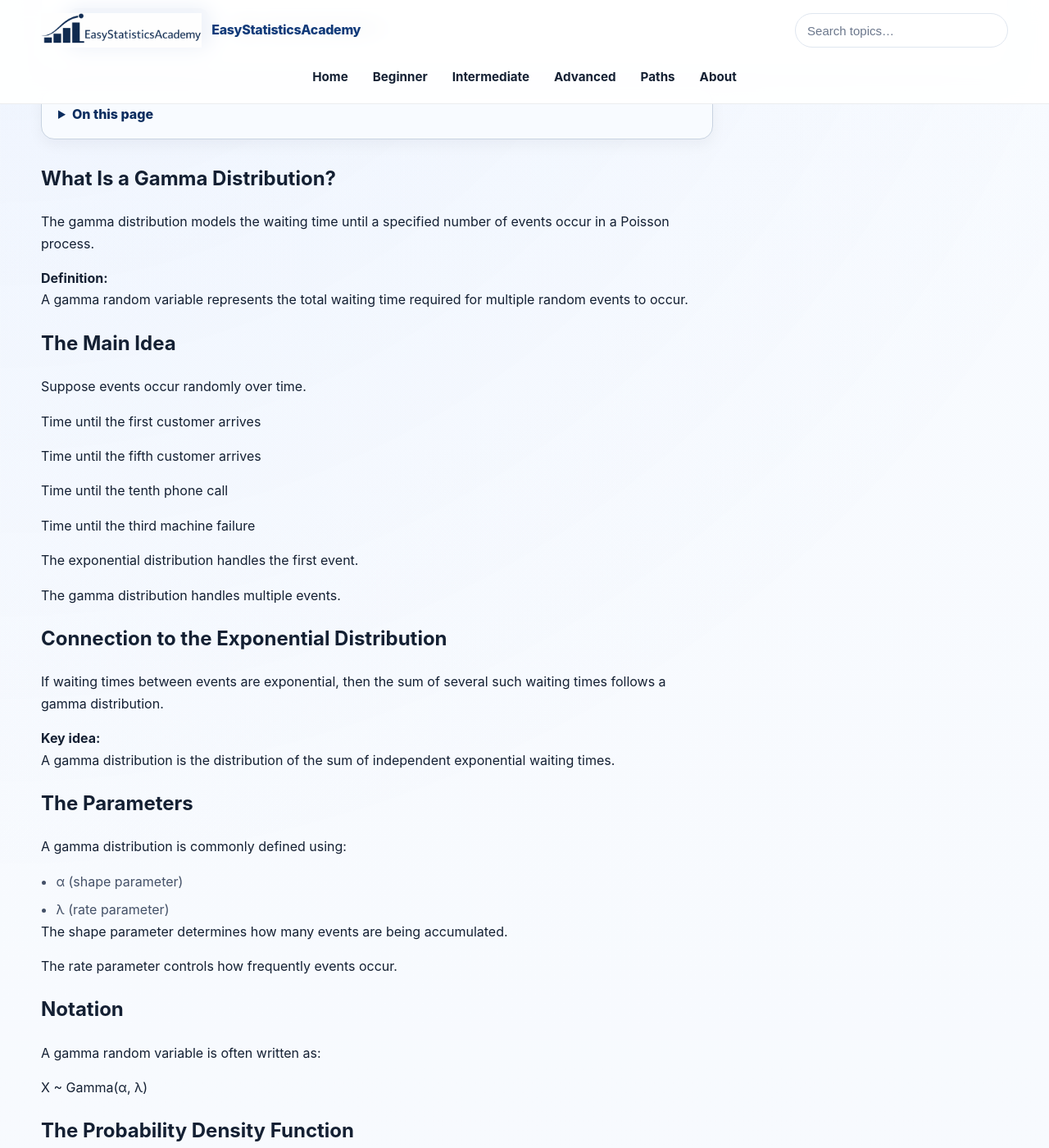
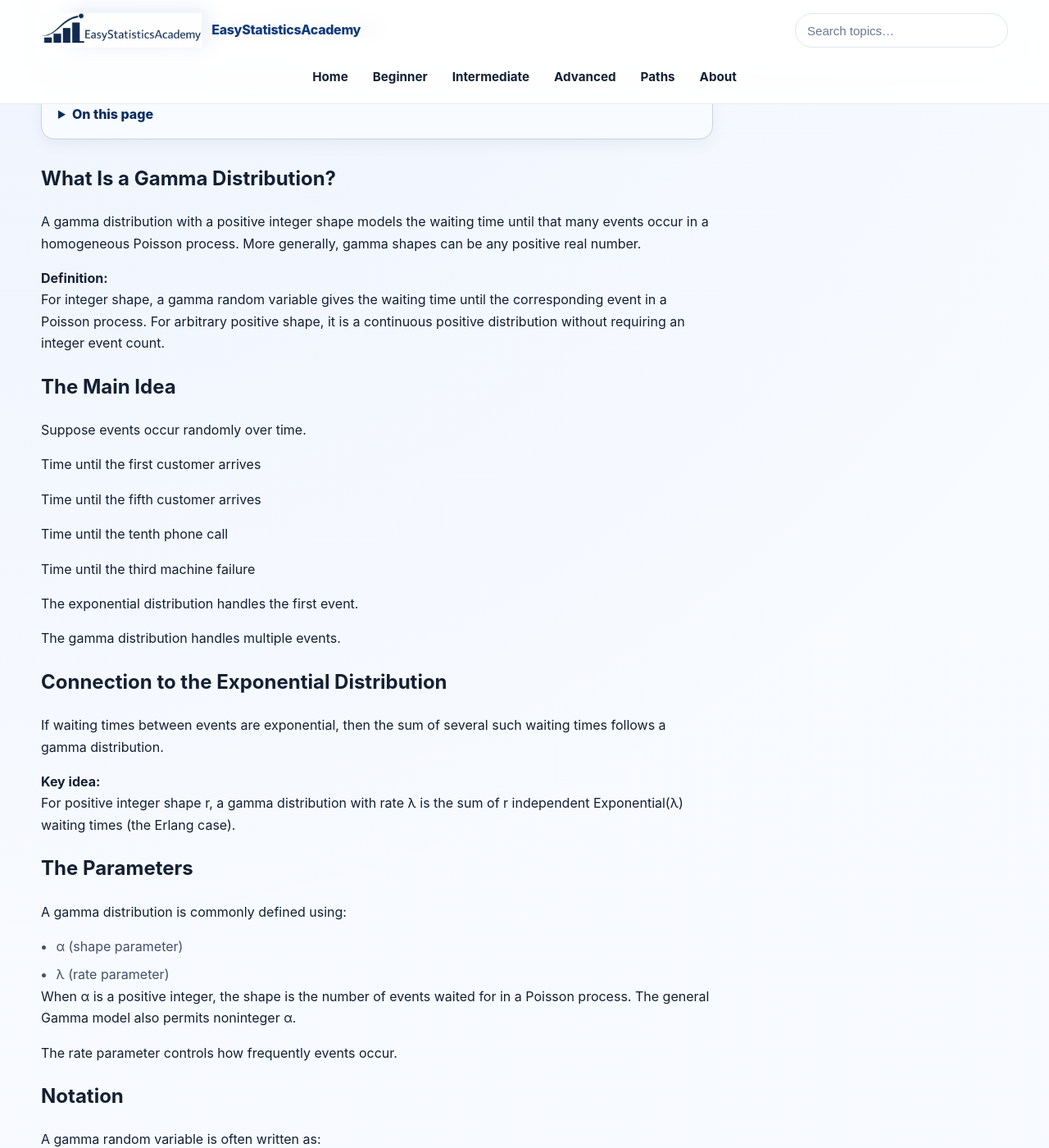
Before and after one commit to ammar-homaida-statistics/easystatisticsacademy, a Jekyll site: the page built from probability/distributions/gamma-distribution/index.md, in a window 1280 px wide and 1400 px high, scrolled down 408 px. Shown: the whole window at 82% size. Built offline with Jekyll 4.4.1, drawn with Linux system fonts in a browser that asks for light colours; some of the changed text lies outside the part shown.

Commit message:
Restore 8 verified expressions in gamma-distribution

```diff
--- a/probability/distributions/gamma-distribution/index.md
+++ b/probability/distributions/gamma-distribution/index.md
@@ -76,7 +76,7 @@
     <h2>What Is a Gamma Distribution?</h2>
 
     <p>
-      The gamma distribution models the waiting time until a specified number of events occur in a Poisson process.
+      A gamma distribution with a positive integer shape models the waiting time until that many events occur in a homogeneous Poisson process. More generally, gamma shapes can be any positive real number.
     </p>
 
     <div class="concept-box">
@@ -84,7 +84,7 @@
       <strong>Definition:</strong>
 
       <p>
-        A gamma random variable represents the total waiting time required for multiple random events to occur.
+        For integer shape, a gamma random variable gives the waiting time until the corresponding event in a Poisson process. For arbitrary positive shape, it is a continuous positive distribution without requiring an integer event count.
       </p>
 
     </div>
@@ -135,7 +135,7 @@
       <strong>Key idea:</strong>
 
       <p>
-        A gamma distribution is the distribution of the sum of independent exponential waiting times.
+        For positive integer shape r, a gamma distribution with rate λ is the sum of r independent Exponential(λ) waiting times (the Erlang case).
       </p>
 
     </div>
@@ -155,7 +155,7 @@
     </ul>
 
     <p>
-      The shape parameter determines how many events are being accumulated.
+      When α is a positive integer, the shape is the number of events waited for in a Poisson process. The general Gamma model also permits noninteger α.
     </p>
 
     <p>
@@ -182,13 +182,21 @@
       The gamma density function is:
     </p>
 
-    0
+
+    \[
+    f_X(x)=\frac{\lambda^\alpha}{\Gamma(\alpha)}x^{\alpha-1}e^{-\lambda x}
+    \]
+
 
     <p>
       for:
     </p>
 
-    1
+
+    \[
+    x>0,\qquad\alpha>0,\ \lambda>0\quad(\lambda\text{ is the rate})
+    \]
+
 
     <p>
       where Γ(α) is the gamma function.
@@ -204,7 +212,11 @@
       For positive integers:
     </p>
 
-    2
+
+    \[
+    \Gamma(n)=(n-1)!\quad\text{for positive integers }n
+    \]
+
 
     <p>
       This connection explains the name of the distribution.
@@ -216,13 +228,21 @@
       When:
     </p>
 
-    3
+
+    \[
+    \alpha=1
+    \]
+
 
     <p>
       the gamma distribution becomes:
     </p>
 
-    4
+
+    \[
+    f_X(x)=\lambda e^{-\lambda x},\quad x\ge0
+    \]
+
 
     <div class="concept-box">
 
@@ -237,7 +257,7 @@
     <h2>Interpreting the Shape Parameter</h2>
 
     <p>
-      The shape parameter α determines how many events are being waited for.
+      For positive integer α, the shape determines the number of Poisson-process events being waited for. For noninteger α, the event-count interpretation does not apply.
     </p>
 
     <div class="table-wrap">
@@ -287,7 +307,11 @@
       The expected value is:
     </p>
 
-    5
+
+    \[
+    E[X]=\frac{\alpha}{\lambda}
+    \]
+
 
     <div class="concept-box">
 
@@ -333,7 +361,11 @@
       The variance is:
     </p>
 
-    7
+
+    \[
+    \operatorname{Var}(X)=\frac{\alpha}{\lambda^2}
+    \]
+
 
     <p>
       Greater shape values increase variability,
```
Also changed, not shown: other parts of probability/distributions/gamma-distribution/index.md (+5 -1 lines).
